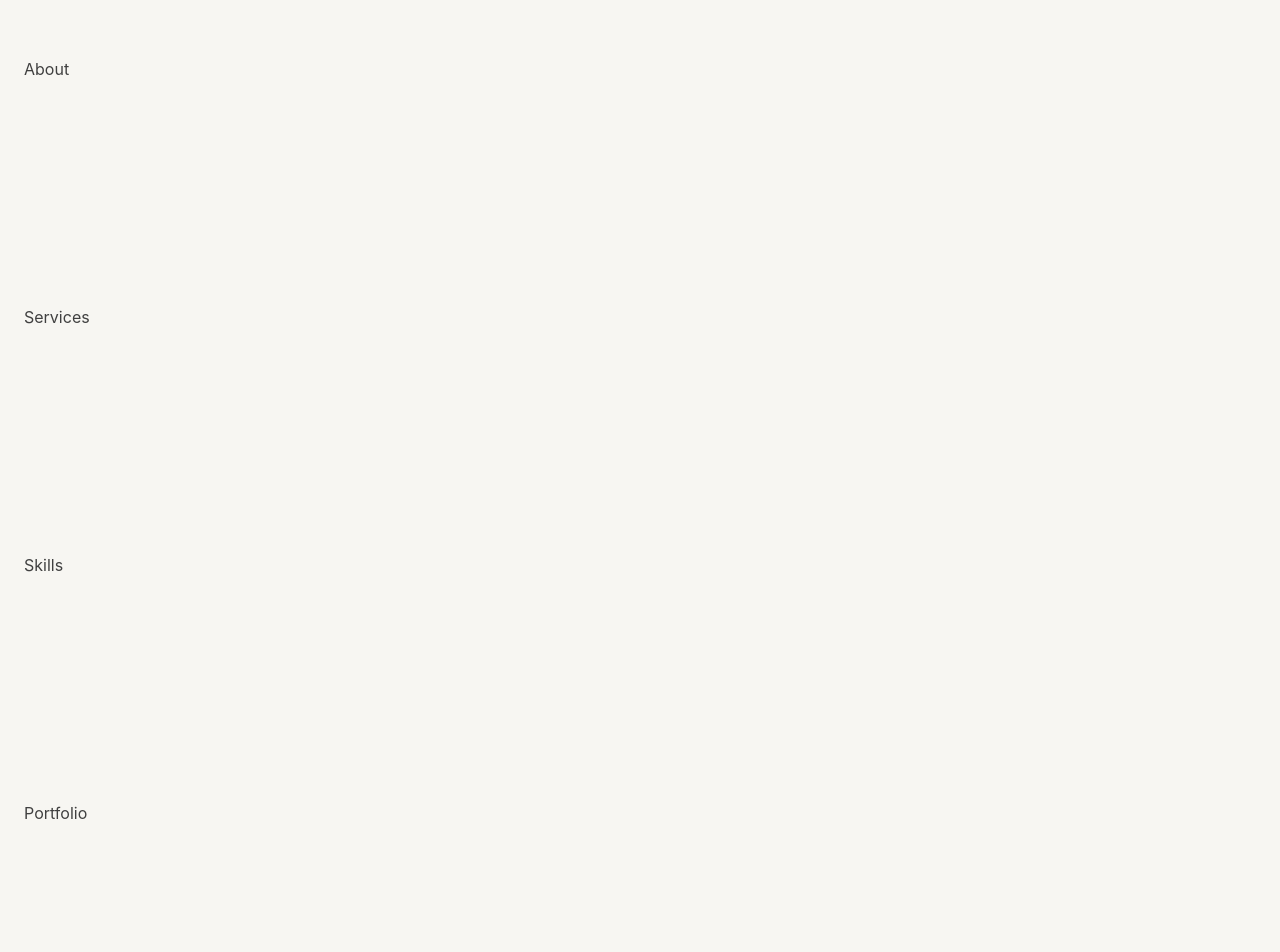
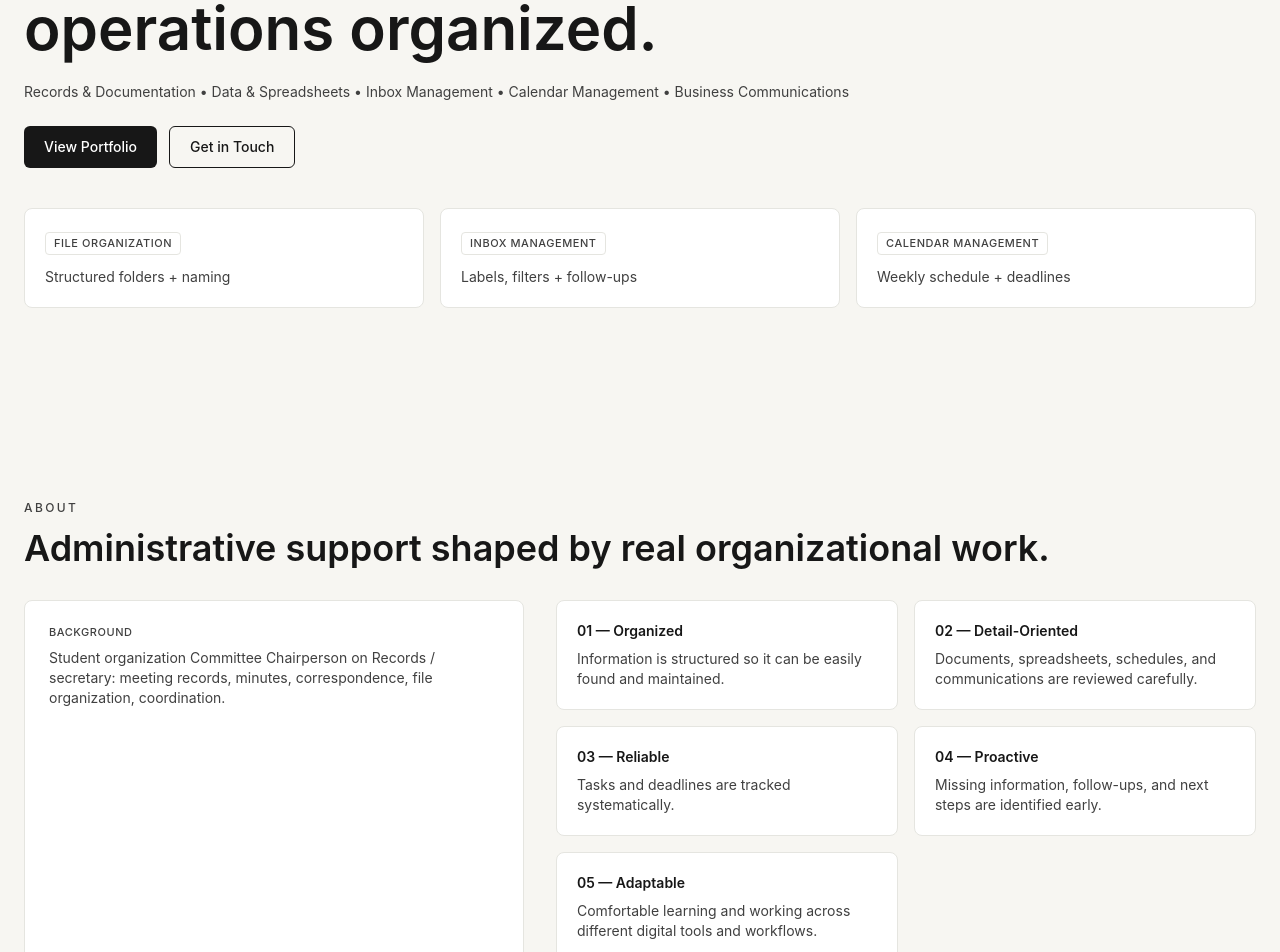
Before and after one commit to iverene/VA-Portfolio, a React (Vite) app: page / in a window 1280 px wide. Shown: the part 380-1332 px from the top of the page. Built offline with nearby package versions, Linux system fonts and the light colour scheme.

Commit message:
feat: add Home hero and About sections

```diff
--- a/src/App.jsx
+++ b/src/App.jsx
@@ -1,14 +1,16 @@
 import Navbar from "./components/layout/Navbar.jsx";
 import Section from "./components/layout/Section.jsx";
 import Footer from "./components/layout/Footer.jsx";
+import Home from "./sections/Home.jsx";
+import About from "./sections/About.jsx";
 
 export default function App() {
   return (
     <>
       <Navbar />
       <main>
-        <Section id="home"><h1>Administrative support, organized around your business.</h1></Section>
-        <Section id="about"><h2>About</h2></Section>
+        <Home />
+        <About />
         <Section id="services"><h2>Services</h2></Section>
         <Section id="skills"><h2>Skills</h2></Section>
         <Section id="portfolio"><h2>Portfolio</h2></Section>
--- /dev/null
+++ b/src/sections/About.jsx
@@ -0,0 +1,30 @@
+import Section from "../components/layout/Section.jsx";
+
+const PRINCIPLES = [
+  ["01 — Organized", "Information is structured so it can be easily found and maintained."],
+  ["02 — Detail-Oriented", "Documents, spreadsheets, schedules, and communications are reviewed carefully."],
+  ["03 — Reliable", "Tasks and deadlines are tracked systematically."],
+  ["04 — Proactive", "Missing information, follow-ups, and next steps are identified early."],
+  ["05 — Adaptable", "Comfortable learning and working across different digital tools and workflows."],
+];
+
+export default function About() {
+  return (
+    <Section id="about" eyebrow="About" title="Administrative support shaped by real organizational work.">
+      <div className="grid gap-8 md:grid-cols-[1fr_1.4fr]">
+        <div className="rounded-lg border border-[#E5E5E0] bg-[#FFFFFF] p-6 text-sm text-[#404040]">
+          <p className="text-[11px] font-medium uppercase tracking-wider">Background</p>
+          <p className="mt-2">Student organization Committee Chairperson on Records / secretary: meeting records, minutes, correspondence, file organization, coordination.</p>
+        </div>
+        <ul className="grid gap-4 sm:grid-cols-2">
+          {PRINCIPLES.map(([t, d]) => (
+            <li key={t} className="rounded-lg border border-[#E5E5E0] bg-[#FFFFFF] p-5">
+              <p className="text-sm font-semibold text-[#171717]">{t}</p>
+              <p className="mt-2 text-sm text-[#404040]">{d}</p>
+            </li>
+          ))}
+        </ul>
+      </div>
+    </Section>
+  );
+}
--- /dev/null
+++ b/src/sections/Home.jsx
@@ -0,0 +1,28 @@
+import Section from "../components/layout/Section.jsx";
+import CTA from "../components/shared/CTA.jsx";
+import Badge from "../components/ui/Badge.jsx";
+
+const CAPS = ["Records & Documentation", "Data & Spreadsheets", "Inbox Management", "Calendar Management", "Business Communications"];
+const PROOF = [
+  ["FILE ORGANIZATION", "Structured folders + naming"],
+  ["INBOX MANAGEMENT", "Labels, filters + follow-ups"],
+  ["CALENDAR MANAGEMENT", "Weekly schedule + deadlines"],
+];
+
+export default function Home() {
+  return (
+    <Section id="home">
+      <p className="text-xs font-medium uppercase tracking-[0.2em] text-[#404040]">Administrative Virtual Assistant</p>
+      <h1 className="mt-4 max-w-3xl text-4xl md:text-6xl font-semibold leading-tight text-[#171717]">I keep information, communication, and daily operations organized.</h1>
+      <p className="mt-4 text-sm text-[#404040]">{CAPS.join(" • ")}</p>
+      <div className="mt-6"><CTA /></div>
+      <div className="mt-10 grid gap-4 md:grid-cols-3">
+        {PROOF.map(([t, d]) => (
+          <div key={t} className="rounded-lg border border-[#E5E5E0] bg-[#FFFFFF] p-5">
+            <Badge>{t}</Badge><p className="mt-3 text-sm text-[#404040]">{d}</p>
+          </div>
+        ))}
+      </div>
+    </Section>
+  );
+}
```
